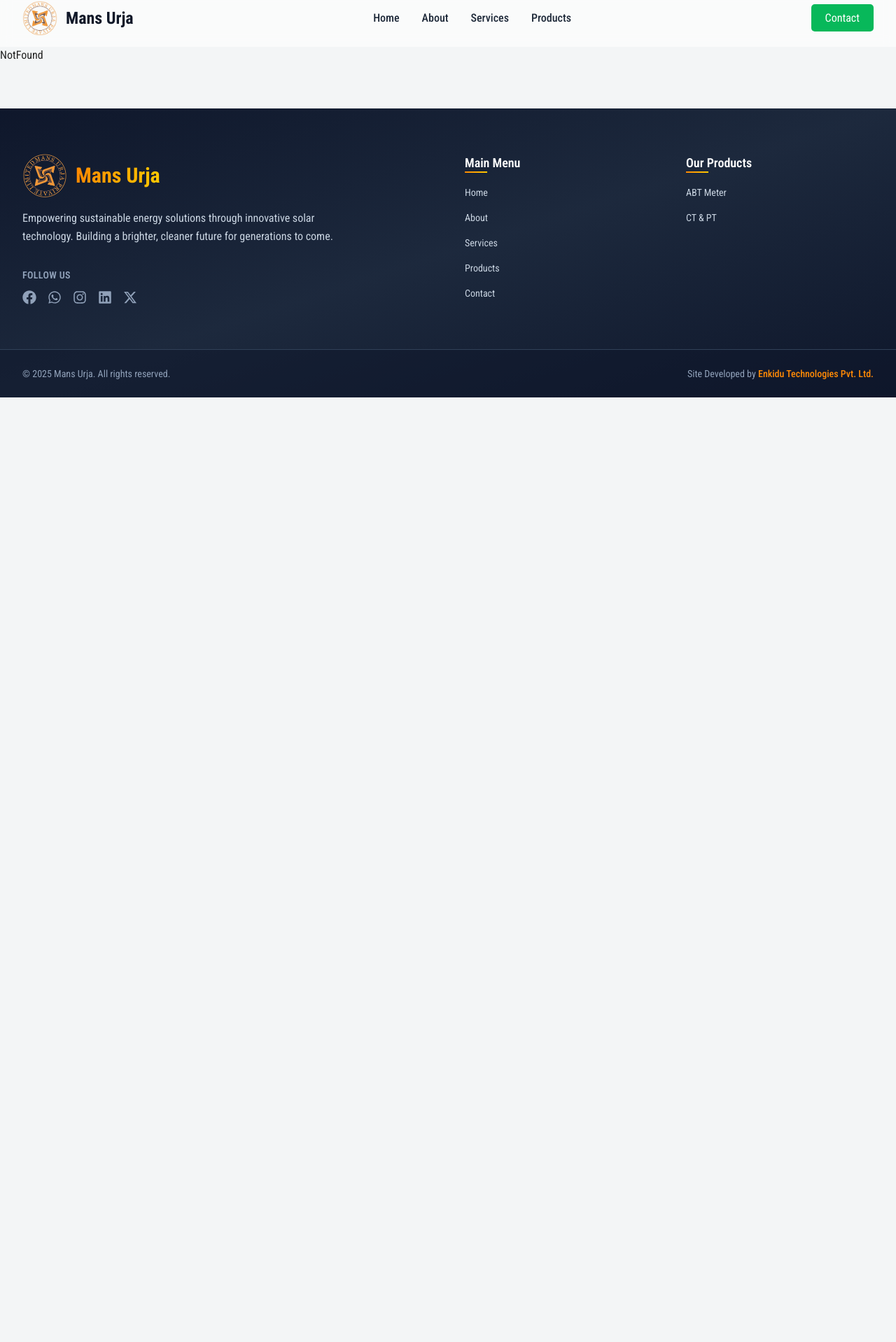
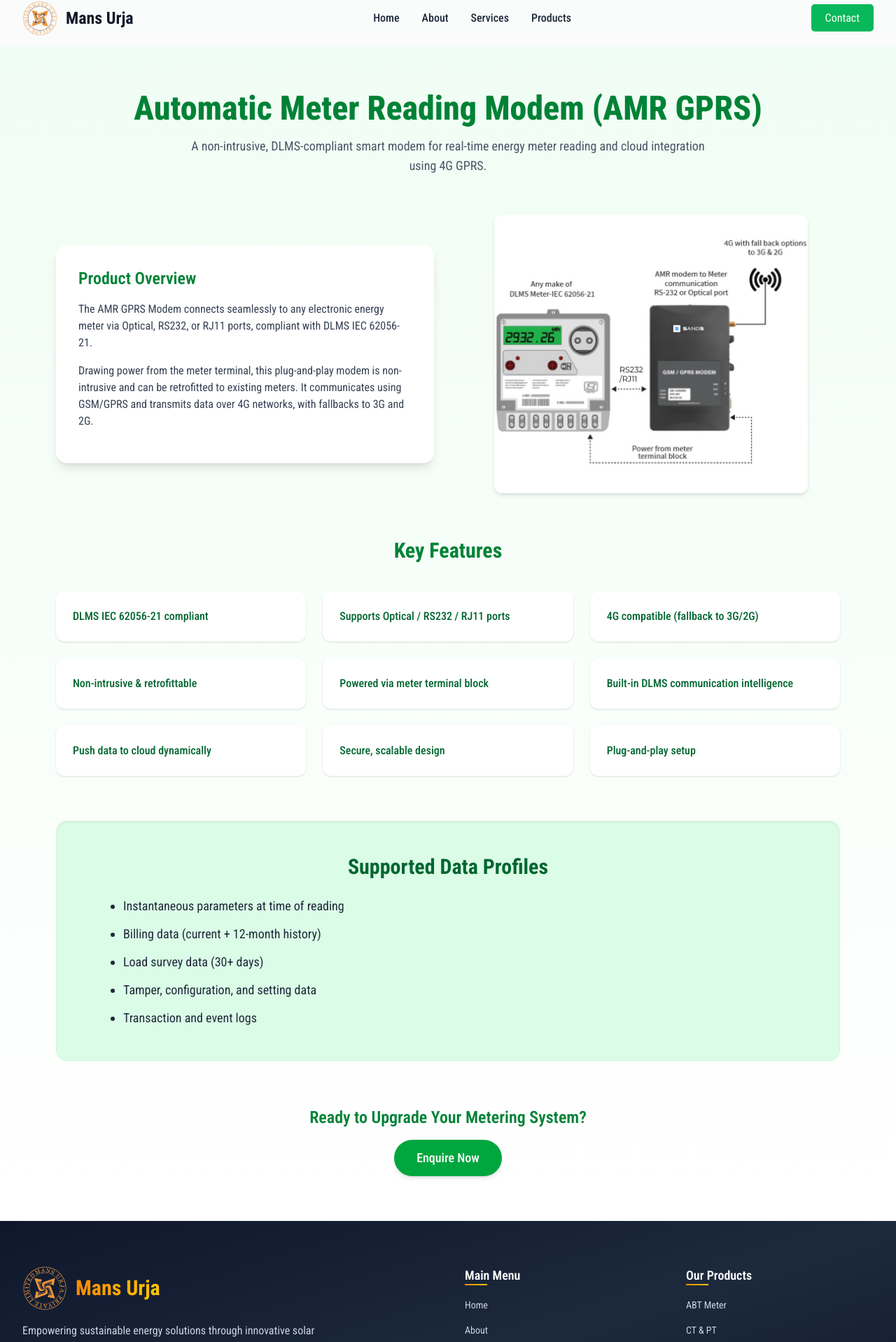
Before and after one commit to enkidu-technologies/Mans-Urja, a React (Vite) app: page /amr in a window 1280 px wide. Shown: the part 15-1933 px from the top of the page at 70% size. Before the commit the page ends 800 px from the top, so only its background shows below. Built offline with nearby package versions, Linux system fonts and the light colour scheme.

Commit message:
Update Services and one more product added

```diff
--- a/src/App.jsx
+++ b/src/App.jsx
@@ -10,6 +10,7 @@
 import NotFound from './pages/NotFound'
 import AbtMeter from './products/AbtMeter'
 import Ctpt from './products/Ctpt'
+import AmrModem from './products/AmrModem'
 
 const App = () => {
   return (
@@ -23,6 +24,7 @@
         <Route path='/contact' element={<Contact />} />
         <Route path='/abt-meter' element={<AbtMeter />} />
         <Route path='/ct-pt' element={<Ctpt />} />
+        <Route path='/amr' element={<AmrModem />} />
         <Route path='*' element={<NotFound />} />
       </Routes>
       <Footer />
--- a/src/components/home/OurProducts.jsx
+++ b/src/components/home/OurProducts.jsx
@@ -1,6 +1,7 @@
 import React from 'react';
 import abt from "../../assets/imgs/abt.webp";
 import ctpt from "../../assets/imgs/ct&pt.jpg";
+import amr from "../../assets/imgs/amr_modem.png";
 
 const OurProducts = () => {
     return (
@@ -10,7 +11,7 @@
                     Our Products
                 </h2>
 
-                <div className="grid grid-cols-1 md:grid-cols-2 gap-6 sm:gap-8 md:gap-10 lg:gap-12 justify-items-center">
+                <div className="grid grid-cols-1 md:grid-cols-3 gap-6 sm:gap-8 md:gap-10 lg:gap-12 justify-items-center">
                     {/* ABT Meter */}
                     <div className='bg-white p-4 sm:p-6 md:p-8 rounded-2xl shadow-lg hover:shadow-2xl transition-all duration-500 w-full max-w-sm lg:max-w-md hover:scale-105 group border border-gray-100'>
                         <div className='w-32 h-32 sm:w-36 sm:h-36 md:w-40 md:h-40 lg:w-44 lg:h-44 mx-auto mb-4 sm:mb-6 overflow-hidden'>
@@ -50,6 +51,26 @@
                             View More
                         </a>
                     </div>
+
+                    {/* AMR Modem */}
+                    <div className='bg-white p-4 sm:p-6 md:p-8 rounded-2xl shadow-lg hover:shadow-2xl transition-all duration-500 w-full max-w-sm lg:max-w-md hover:scale-105 group border border-gray-100'>
+                        <div className='w-32 h-32 sm:w-36 sm:h-36 md:w-40 md:h-40 lg:w-44 lg:h-44 mx-auto mb-4 sm:mb-6 overflow-hidden'>
+                            <img
+                                src={amr}
+                                alt="CT & PT"
+                                className='w-full h-full object-cover rounded-full border-4 border-green-500 shadow-lg group-hover:border-green-600 transition-colors duration-300'
+                            />
+                        </div>
+                        <h3 className='text-lg sm:text-xl md:text-2xl font-semibold text-gray-800 mb-2 sm:mb-3 group-hover:text-green-600 transition-colors duration-300'>
+                            AMR Modem
+                        </h3>
+                        <p className='text-gray-600 mb-4 sm:mb-6 text-xs sm:text-sm md:text-base leading-relaxed px-2'>
+                            Smart meter reader for DLMS-compliant meters via optical/RS232/RJ11.
+                        </p>
+                        <a href='/amr' className='btn'>
+                            View More
+                        </a>
+                    </div>
                 </div>
             </div>
         </section>
--- a/src/pages/Products.jsx
+++ b/src/pages/Products.jsx
@@ -3,6 +3,7 @@
 
 import abt from '../assets/imgs/abt.webp';
 import ctpt from '../assets/imgs/ct&pt.jpg';
+import amr from '../assets/imgs/amr_modem.png';
 
 const products = [
   {
@@ -16,6 +17,12 @@
     image: ctpt,
     description: 'Reliable Current and Potential Transformers that ensure safe, stable, and precise power measurement.',
     url: '/ct-pt',
+  },
+  {
+    title: 'AMR Modem',
+    image: amr,
+    description: 'AMR GPRS Modem enables smart reading of any DLMS IEC 62056-21 compliant energy meter via optical, RS232, or RJ11 ports.',
+    url: '/amr',
   },
 ];
 
--- a/src/pages/Services.jsx
+++ b/src/pages/Services.jsx
@@ -1,5 +1,5 @@
 'use client';
-import React from 'react';
+import React, { useState } from 'react';
 
 import { GrConnect } from 'react-icons/gr';
 import { RiInstallLine } from 'react-icons/ri';
@@ -7,42 +7,129 @@
 import { CiSettings } from 'react-icons/ci';
 import { FaChargingStation } from 'react-icons/fa';
 import { SiCodeblocks } from 'react-icons/si';
+import { MdOutlineLandscape } from 'react-icons/md';
+import { FaLandmark } from 'react-icons/fa6';
 
-const services = [
+
+const allServices = {
+  'Uttar Pradesh': [
     {
       category: 'UPPTCL / UPPCL',
       items: [
-      { icon: GrConnect, title: 'Connectivity', desc: 'Facilitating new connections and grid integration with UPPTCL/UPPCL.' },
-      { icon: MdApproval, title: 'LTOA Approvals', desc: 'Obtaining Long-Term Open Access approvals for large-scale power usage.' },
-      { icon: RiInstallLine, title: 'ABT Meter Installation', desc: 'Advanced metering infrastructure for accurate energy monitoring.' },
-      { icon: CiSettings, title: 'WBA', desc: 'Wheeling & Banking Agreement setup and support.' },
+        { icon: GrConnect, title: 'Connectivity', desc: 'Grid integration for UPPTCL/UPPCL.' },
+        { icon: MdOutlineLandscape, title: 'LAND', desc: 'Support in land acquisition, documentation, and approvals for setting up renewable energy projects.' },
+        { icon: MdApproval, title: 'LTOA Approvals', desc: 'Long-Term Open Access for industries.' },
+        { icon: RiInstallLine, title: 'ABT Meter Installation', desc: 'Install ABT meters with accuracy.' },
+        { icon: CiSettings, title: 'WBA', desc: 'Wheeling and Banking Agreements.' },
       ],
     },
     {
       category: 'Electrical Safety',
       items: [
-      { icon: MdAppRegistration, title: 'Drawing Approval', desc: 'Technical drawing approval from electrical safety authorities.' },
-      { icon: MdApproval, title: 'CEIG Approval', desc: 'Ensuring compliance with Chief Electrical Inspector standards.' },
+        { icon: MdAppRegistration, title: 'Drawing Approval', desc: 'Drawing approval process from authorities.' },
+        { icon: MdApproval, title: 'CEIG Approval', desc: 'Chief Electrical Inspector compliance.' },
       ],
     },
     {
       category: 'SLDC',
       items: [
-      { icon: FaChargingStation, title: 'New Elements Charging', desc: 'Registering new transmission or distribution elements with SLDC.' },
-      { icon: SiCodeblocks, title: 'C.O.D.', desc: 'Commercial Operation Declaration processing and approval.' },
+        { icon: FaChargingStation, title: 'New Elements Charging', desc: 'New grid element registration.' },
+        { icon: SiCodeblocks, title: 'C.O.D.', desc: 'Commercial Operation Declaration.' },
       ],
     },
-];
+  ],
+
+  'Haryana': [
+    {
+      category: 'HVPN / UHBVN / DHBVN',
+      items: [
+        { icon: MdAppRegistration, title: 'SPV Registration', desc: 'Registration of Solar Power Projects (SPV) with the concerned authorities for compliance and recognition.' },
+        { icon: GrConnect, title: 'Connectivity', desc: 'Grid integration for UPPTCL/UPPCL.' },
+        { icon: MdOutlineLandscape, title: 'LAND', desc: 'Support in land acquisition, documentation, and approvals for setting up renewable energy projects.' },
+        { icon: MdApproval, title: 'LTOA Approvals', desc: 'Long-Term Open Access for industries.' },
+        { icon: RiInstallLine, title: 'ABT Meter Installation', desc: 'Install ABT meters with accuracy.' },
+        { icon: FaLandmark, title: 'Banking', desc: 'Assistance with Banking arrangements under state energy policies to utilize surplus generated power effectively.' },
+      ],
+    },
+    {
+      category: 'Electrical Safety & CEIG',
+      items: [
+        { icon: MdAppRegistration, title: 'Drawing Approval', desc: 'Drawing approval process from authorities.' },
+        { icon: MdApproval, title: 'CEIG Approval', desc: 'Chief Electrical Inspector compliance.' },
+      ],
+    },
+    {
+      category: 'SLDC',
+      items: [
+        { icon: FaChargingStation, title: 'New Elements Charging', desc: 'New grid element registration.' },
+        { icon: SiCodeblocks, title: 'C.O.D.', desc: 'Commercial Operation Declaration.' },
+      ],
+    },
+  ],
+
+  'Uttarakhand': [
+    {
+      category: 'UPCL / SLDC-UK',
+      items: [
+        { icon: MdAppRegistration, title: 'SPV Registration', desc: 'Registration of Solar Power Projects (SPV) with the concerned authorities for compliance and recognition.' },
+        { icon: GrConnect, title: 'Connectivity', desc: 'Grid integration for UPPTCL/UPPCL.' },
+        { icon: MdOutlineLandscape, title: 'LAND', desc: 'Support in land acquisition, documentation, and approvals for setting up renewable energy projects.' },
+        { icon: MdApproval, title: 'LTOA Approvals', desc: 'Long-Term Open Access for industries.' },
+        { icon: RiInstallLine, title: 'ABT Meter Installation', desc: 'Install ABT meters with accuracy.' },
+        { icon: FaLandmark, title: 'Banking', desc: 'Assistance with Banking arrangements under state energy policies to utilize surplus generated power effectively.' },
+      ],
+    },
+    {
+      category: 'Electrical Safety & CEIG',
+      items: [
+        { icon: MdAppRegistration, title: 'Drawing Approval', desc: 'Drawing approval process from authorities.' },
+        { icon: MdApproval, title: 'CEIG Approval', desc: 'Chief Electrical Inspector compliance.' },
+      ],
+    },
+    {
+      category: 'SLDC',
+      items: [
+        { icon: FaChargingStation, title: 'New Elements Charging', desc: 'New grid element registration.' },
+        { icon: SiCodeblocks, title: 'C.O.D.', desc: 'Commercial Operation Declaration.' },
+      ],
+    },
+  ],
+};
+
+const tabs = Object.keys(allServices);
 
 const Services = () => {
+  const [activeTab, setActiveTab] = useState('Uttar Pradesh');
+  const services = allServices[activeTab];
+
   return (
     <section className="services-page py-16 px-6 md:px-20 bg-white text-gray-800">
       <div className="max-w-7xl mx-auto">
-        <h1 className="text-4xl font-bold text-center mb-12 text-green-800">Our Services</h1>
+        <h1 className="text-4xl font-bold text-center mb-8 text-green-800">Our Services</h1>
 
+        {/* Tabs */}
+        <div className="flex justify-center mb-10 space-x-4 flex-wrap">
+          {tabs.map((tab) => (
+            <button
+              key={tab}
+              onClick={() => setActiveTab(tab)}
+              className={`px-6 py-2 rounded-full border-2 text-sm font-semibold transition-all duration-200 ${
+                activeTab === tab
+                  ? 'bg-green-600 text-white border-green-600'
+                  : 'bg-white text-green-600 border-green-400 hover:bg-green-50'
+              }`}
+            >
+              {tab}
+            </button>
+          ))}
+        </div>
+
+        {/* Content */}
         {services.map((section, idx) => (
           <div key={idx} className="mb-16">
-            <h2 className="text-2xl font-semibold text-green-700 mb-6 border-l-4 border-green-600 pl-3">{section.category}</h2>
+            <h2 className="text-2xl font-semibold text-green-700 mb-6 border-l-4 border-green-600 pl-3">
+              {section.category}
+            </h2>
             <div className="grid grid-cols-1 sm:grid-cols-2 md:grid-cols-3 lg:grid-cols-4 gap-8">
               {section.items.map((service, index) => (
                 <div
--- /dev/null
+++ b/src/products/AmrModem.jsx
@@ -0,0 +1,89 @@
+import React from 'react';
+
+import amr from "../assets/imgs/amr_modem.png";
+
+const AMRModemProduct = () => {
+  return (
+    <section className="bg-gradient-to-b from-green-50 to-white py-16 px-6 md:px-20 text-gray-800">
+      <div className="max-w-7xl mx-auto">
+
+        {/* Header */}
+        <div className="text-center mb-14">
+          <h1 className="text-4xl md:text-5xl font-extrabold text-green-700 mb-4">
+            Automatic Meter Reading Modem (AMR GPRS)
+          </h1>
+          <p className="text-lg text-gray-600 max-w-3xl mx-auto">
+            A non-intrusive, DLMS-compliant smart modem for real-time energy meter reading and cloud integration using 4G GPRS.
+          </p>
+        </div>
+
+        {/* Overview */}
+        <div className="grid md:grid-cols-2 gap-10 items-center mb-16">
+          <div className="bg-white rounded-2xl p-8 shadow-lg">
+            <h2 className="text-2xl font-semibold text-green-700 mb-4">Product Overview</h2>
+            <p className="text-gray-700 mb-4">
+              The AMR GPRS Modem connects seamlessly to any electronic energy meter via Optical, RS232, or RJ11 ports, compliant with DLMS IEC 62056-21.
+            </p>
+            <p className="text-gray-700 mb-4">
+              Drawing power from the meter terminal, this plug-and-play modem is non-intrusive and can be retrofitted to existing meters. It communicates using GSM/GPRS and transmits data over 4G networks, with fallbacks to 3G and 2G.
+            </p>
+          </div>
+
+          {/* Optional image block */}
+          <div className="flex justify-center items-center">
+            <img
+              src={amr}
+              alt="AMR GPRS Modem"
+              className="w-full max-w-md rounded-xl shadow-md"
+            />
+          </div>
+        </div>
+
+        {/* Features */}
+        <div className="mb-16">
+          <h2 className="text-3xl font-bold text-center text-green-700 mb-10">Key Features</h2>
+          <div className="grid md:grid-cols-3 gap-6">
+            {[
+              "DLMS IEC 62056-21 compliant",
+              "Supports Optical / RS232 / RJ11 ports",
+              "4G compatible (fallback to 3G/2G)",
+              "Non-intrusive & retrofittable",
+              "Powered via meter terminal block",
+              "Built-in DLMS communication intelligence",
+              "Push data to cloud dynamically",
+              "Secure, scalable design",
+              "Plug-and-play setup"
+            ].map((feature, index) => (
+              <div key={index} className="bg-white p-6 rounded-xl shadow hover:shadow-md transition">
+                <p className="text-green-800 font-medium">{feature}</p>
+              </div>
+            ))}
+          </div>
+        </div>
+
+        {/* Data Profiles */}
+        <div className="bg-green-100 p-8 md:p-12 rounded-2xl shadow-inner">
+          <h2 className="text-3xl font-bold text-green-800 mb-6 text-center">Supported Data Profiles</h2>
+          <ul className="list-disc pl-6 md:pl-12 space-y-3 text-gray-800 text-lg">
+            <li>Instantaneous parameters at time of reading</li>
+            <li>Billing data (current + 12-month history)</li>
+            <li>Load survey data (30+ days)</li>
+            <li>Tamper, configuration, and setting data</li>
+            <li>Transaction and event logs</li>
+          </ul>
+        </div>
+
+        {/* CTA */}
+        <div className="mt-16 text-center">
+          <h3 className="text-2xl font-semibold text-green-700 mb-4">Ready to Upgrade Your Metering System?</h3>
+          <button className="bg-green-600 hover:bg-green-700 text-white text-lg font-medium px-8 py-3 rounded-full shadow-md transition">
+            Enquire Now
+          </button>
+        </div>
+
+      </div>
+    </section>
+  );
+};
+
+export default AMRModemProduct;
--- a/src/ui/Footer.jsx
+++ b/src/ui/Footer.jsx
@@ -5,7 +5,7 @@
 
 const Footer = () => {
   return (
-    <footer className='bg-gradient-to-br from-slate-900 via-slate-800 to-slate-900 text-white mt-16'>
+    <footer className='bg-gradient-to-br from-slate-900 via-slate-800 to-slate-900 text-white'>
       {/* Main Footer Content */}
       <div className="max-w-7xl mx-auto px-4 sm:px-6 lg:px-8 py-12 lg:py-16">
         <div className="grid grid-cols-1 md:grid-cols-2 lg:grid-cols-4 gap-8 lg:gap-12">
@@ -75,6 +75,7 @@
             <ul className="space-y-3">
               <li><a href="/abt-meter" className="text-slate-300 hover:text-orange-400 transition-colors duration-300 text-sm">ABT Meter</a></li>
               <li><a href="/ct-pt" className="text-slate-300 hover:text-orange-400 transition-colors duration-300 text-sm">CT & PT</a></li>
+              <li><a href="/amr" className="text-slate-300 hover:text-orange-400 transition-colors duration-300 text-sm">AMR Modem</a></li>
             </ul>
           </div>
         </div>
```
Also changed, not shown: src/assets/imgs/amr_modem.png (added). Lines whose indentation alone changed are shown as unchanged.
